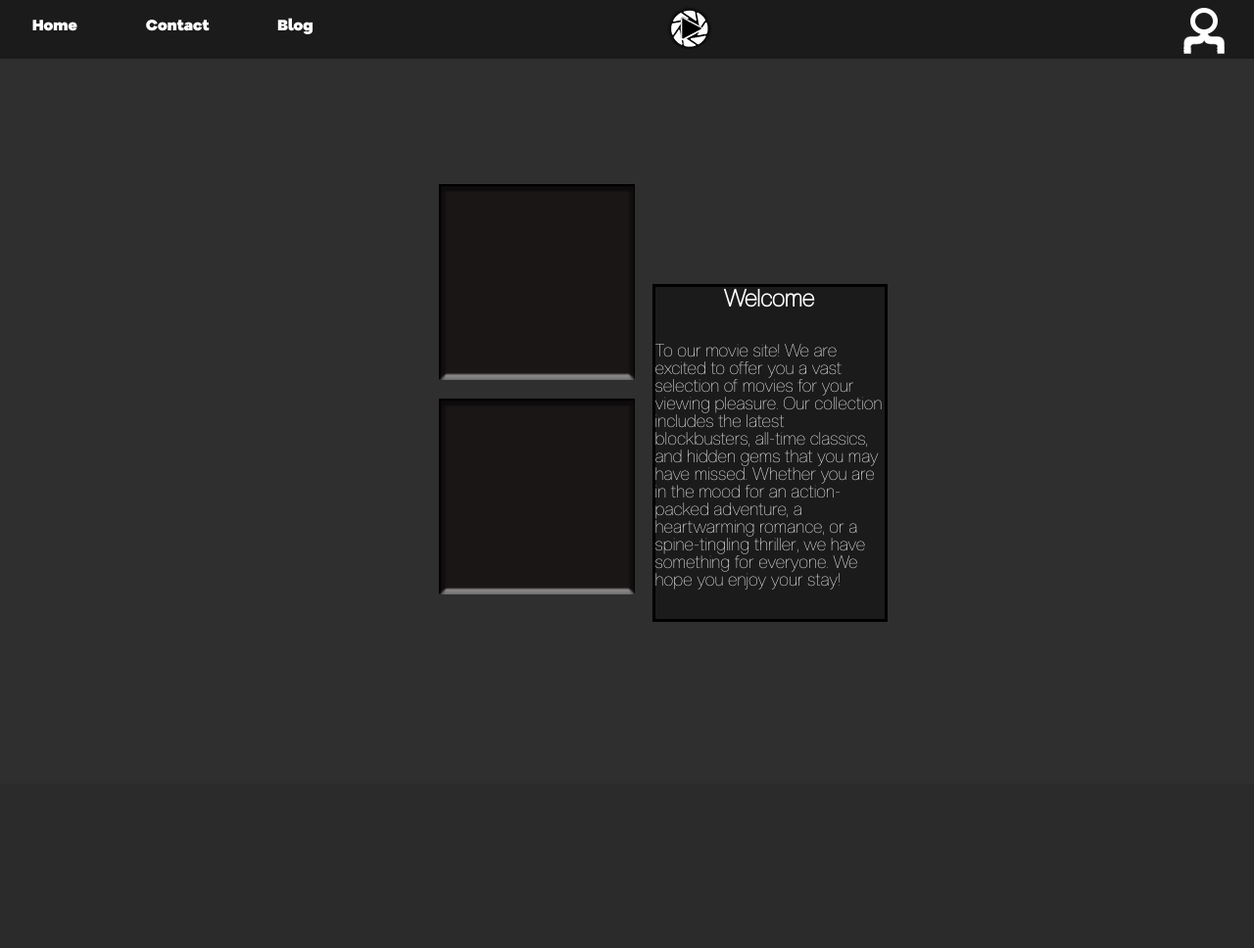
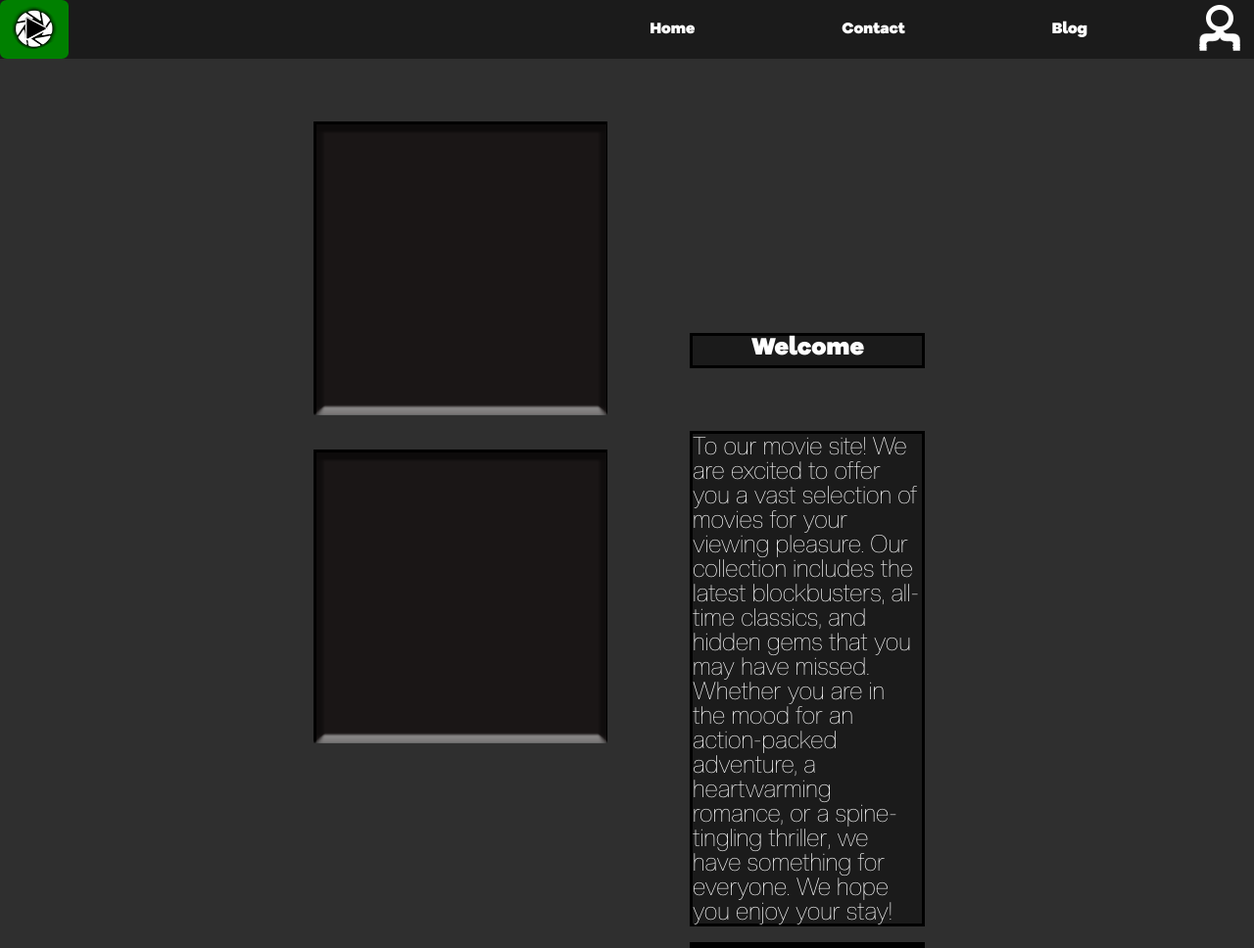
Before and after one commit to MorganMartin56/Theatre-Website, a PHP site: page / in a window 1280 px wide. Shown: the whole page at 98% size. Before the commit the page ends 635 px from the top, so only its background shows below. Run offline with PHP 8.4, Linux system fonts and the light colour scheme.

Commit message:
https://github.com/MorganMartin56/Theatre-Website.git

```diff
--- a/css/style.css
+++ b/css/style.css
@@ -36,17 +36,17 @@ html, body
     height: 100%;
 
 }
+
 @font-face
 {
-    font-family: "Bolgart";
+    font-family: Bolgart;
     src: url(/fonts/Bolgart.ttf);
-
 }
 
  @font-face
  {
-    font-family: "Creato";
-    src: url(/fonts/Creato.otf);
+    font-family: Creato;
+    src: url(/fonts/CreatoDisplay-Thin.otf);
 
  }
 
@@ -61,81 +61,71 @@ html, body
     list-style: none;
     box-sizing: border-box;
  }
- .Navbar{
-
+ .Navbar
+ {
     background: #1B1B1B;
     height: 60px;
     width: 100%;
-
+    margin: 0;
+    overflow: hidden;
+    display: flex;
+    justify-content: flex-end;
+    align-items: center;
  }
 
- nav ul{
-    float:left;
-
-
-
- }
- nav ul li{
-   display: inline-block;
-   padding-top: 5%;
-   margin: 0 20px;
-
-
-
- }
  nav ul li a
  {
     color: #ffffff;
     text-transform: capitalize;
-    font-family: 'Bolgart', sans-serif;
-    padding: 7px 13px;
+    font-family: 'Bolgart', 'sans-serif';
+    size: bold;
+    padding: 3px 10px;
     border-radius: 3%;
 
+}
+
+.navlinks
+{
+
+    float: right;
 
 }
- .navlinks:hover{
 
-    background-color: green;
-    transform: 10s;
+.navlinks.text
+{
+    margin-right: 50px;
+    padding: 50px;
+    border-radius: 30%;
 }
 
-.logo{
-    margin-left: 25.5%;
-    margin-top: 0.2%;
+.navlinks.logo
+{
+position: absolute;
+left: 0;
+top: 0;
 }
-.logo:hover{
+
+
+.icon:hover
+{
     background-color: green;
     transform: 10s;
     border-radius: 10%;
 }
 
-
- .icon{
-    float:right;
-    margin-right: 2%;
-    margin-top: 0.5%;
-
-
-}
-.icon:hover{
+.logo:hover
+{
     background-color: green;
     transform: 10s;
     border-radius: 10%;
 }
-@media screen and (max-width:480px)
+
+ .navlinks:hover
 {
-    .icon
-    {
-        display: block;
+    background-color: green;
+    transform: 10s;
 }
- }
- @media screen and (max-width:480px)
- {
-    .logo
-    {
-        display: block;
-    }
- }
+
 
 /*--------------------END OF NAVIGATION BAR--------------------*/
 
@@ -146,53 +136,65 @@ html, body
 
 
 
-/*--------------------START OF BODY BAR--------------------*/
+
+
+
+
+
+
+
+
+/*--------------------START OF BODY--------------------*/
 body{
     background-color: #2F2F2F;
 }
 
 .container{
     display: grid;
-    gap: 1rem;
-    margin-top: 10%;
-    margin-left: 35%;
+    gap: 2rem;
+    margin-top: 5%;
+    margin-left: 25%;
     margin-right: 50%;
 }
 #template{
-    max-width: 200px;
-    max-height: 200px;
+    max-width: 300px;
+    max-height: 300px;
 }
 .container2{
     display: grid;
     gap: 1rem;
-    margin-top: -25%;
-    margin-left: 52%;
+    margin-top: -33%;
+    margin-left: 55%;
     margin-right: 50%;
     height: 345px;
     width: 240px;
-    background-color: #1B1B1B;
-    color: white;
-    border: 3px solid black;
 
 
 
 }
-h1{
-    font-family: 'Creato', sans-serif;
-    font-weight: 1000;
-    font-size: x-large;
+h1
+{
+    font-family: 'Bolgart', sans-serif;
+    font-size: 25px;
+    background-color: #1B1B1B;
+    color: white;
+    border: 3px solid black;
+    padding-left: 60px;
+    padding-bottom: 5px;
 
-    text-indent: 70px;
 }
+
 p{
     font-family: 'Creato', sans-serif;
     font-weight: 400;
-    font-size: large;
+    font-size: 25px;
+    background-color: #1B1B1B;
+    color: white;
+    border: 3px solid black;
 
 }
 
 
 
 
-
-/*--------------------END OF NAVIGATION BAR--------------------*/
+/*--------------------END OF THE BODY--------------------*/
--- a/index.html
+++ b/index.html
@@ -5,29 +5,35 @@
     <meta http-equiv="X-UA-Compatible" content="IE=edge">
     <meta name="viewport" content="width=device-width, initial-scale=1.0">
     <link rel="stylesheet" href="css/Style.css">
-    <div class="Navbar">
-        <nav>
-          <ul>
-              <li><a class="navlinks" href="index.html">Home</a></li>
-              <li><a class="navlinks"href="contact.html">Contact</a></li>
-              <li><a class="navlinks"href="blog.html">Blog</a></li>
-          </ul>
-          <a href="index.html"> <img src="/images/Movie Logo.png"  class="logo"></a>
-          <img src="/images/AccountIconS.png" class="icon">
-        </div>
-      </div>
-
-
 
 </head>
 <body>
+
+
+  <header>
+
+
+    <nav>
+      <ul class="Navbar">
+        <li><a class="navlinks logo" href="index.html"> <img src="images/Movie Logo.png"></a></li>
+        <li><a class="navlinks text" href="index.html">Home</a></li>
+        <li><a class="navlinks text" href="contact.html">Contact</a></li>
+        <li><a class="navlinks text" href="blog.html">Blog</a></li>
+        <li><a class="navlinks icon" href="account.html"><img src="images/AccountIconS.png"></a></li>
+
+      </ul>
+
+    </nav>
+  </div>
+
+</header>
+
 
     <div class="container">
       <div class ="test1"><img src="images/template.png" id="template"> </div>
       <div class ="test2"><img src="images/template.png" id="template"></div>
       </div>
       <div class ="container2">
-        <div class="TestFormatting">
         <H1>Welcome</H1>
         <br></br>
         <p>To our movie site! We are excited to offer you a vast selection of movies for your viewing pleasure. Our collection includes the latest blockbusters, all-time classics, and hidden gems that you may have missed. Whether you are in the mood for an action-packed adventure, a heartwarming romance, or a spine-tingling thriller, we have something for everyone. We hope you enjoy your stay!</p>
```
Also changed, not shown: Contact.html (+21 -17 lines), css/fonts/CreatoDisplay-Thin.otf (added), fonts/CreatoDisplay-Thin.otf (renamed from fonts/Creato.otf). Lines whose indentation alone changed are shown as unchanged.
